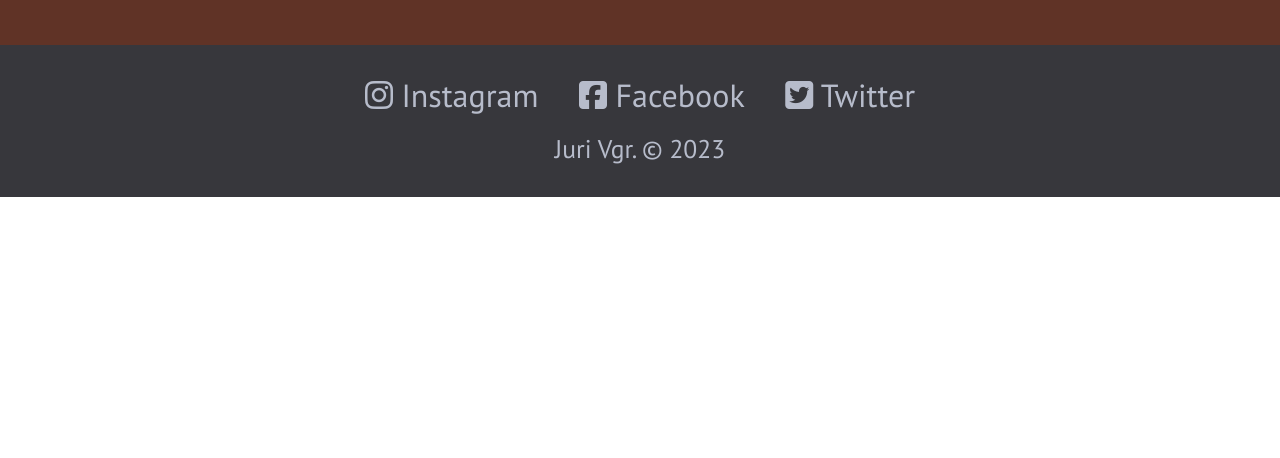
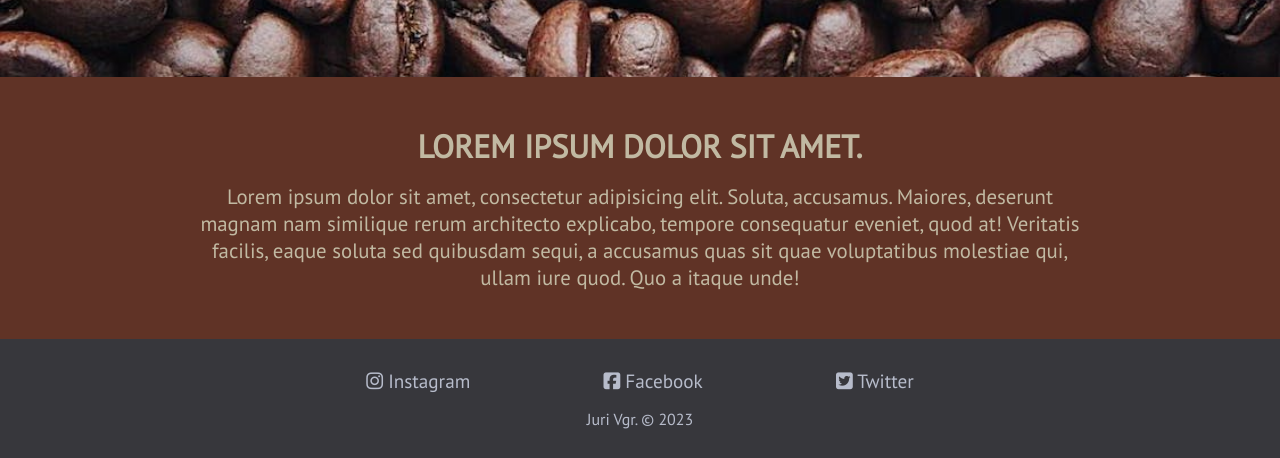
Before and after one commit to Juriivera/Best-Coffe, a plain HTML site: page index.html in a window 1280 px wide. Shown: the part 2097-2555 px from the top of the page. Before the commit the page ends 2294 px from the top, so only its background shows below. Drawn offline with Linux system fonts and the light colour scheme.

Commit message:
facebook margin

```diff
--- a/css/style.css
+++ b/css/style.css
@@ -9,6 +9,7 @@
 body {
     font-family: 'PT Sans', sans-serif;
     text-align: center;
+    font-size: 1.3rem;
 }
 
 .intro-image {
@@ -62,7 +63,7 @@ body {
     background-image: url(../img/imege3.jpeg);
     background-size: cover;
     background-position: center;
-    height: 450px;
+    height: 600px;
     display: flex ;
     align-items: center ;
     justify-content: center;
@@ -154,16 +155,19 @@ body {
     color:#b7bccb ;
     padding-top: 1vw;
     padding-bottom: 2.5vw;
-    font-size: 2.5vw;
+    font-size: 1.2rem;
 }
 
  .footer p {
-    font-size: 2vw;
+    font-size: 1rem;
  }
 
 .footer ul li {
     display: inline-block;
-    margin: 1rem;
+    margin-top: 1rem;
+    margin-bottom: 1rem;
+    margin-right: 5vw;
+    margin-left: 5vw;
 }
 
 .footer ul li a {
```
